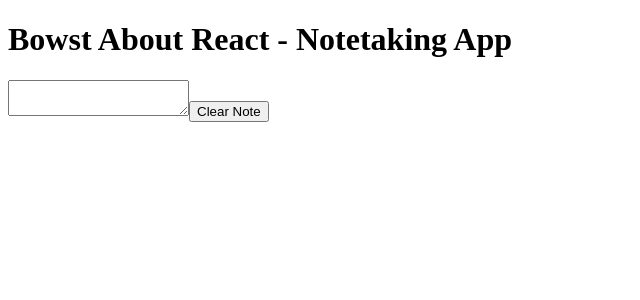
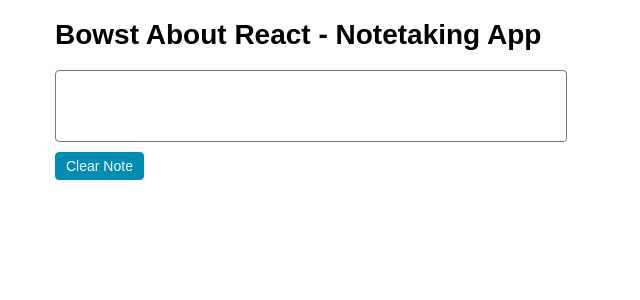
Before and after one commit to bowst/bowst-about-react, a React app: page / in a window 1280 px wide. Shown: the top 300 px of the page, without its empty margins (0-640 px from the left). Built offline with nearby package versions, Linux system fonts and the light colour scheme; the HTML template or start-up script is replaced by a standard one.

Commit message:
Step 3.2 - Adding some style

```diff
--- /dev/null
+++ b/common/styles/main.scss
@@ -0,0 +1,35 @@
+body{
+	font-family: sans-serif;
+	font-size: 14px;
+}
+
+textarea{
+	width: 500px;
+	height: 60px;
+	display: block;
+	border-radius: 4px;
+	resize: none;
+	font-size: 1em;
+	padding: 5px;
+}
+
+button{
+	background-color: #008CB3;
+    border: 1px solid #008CB3;
+    color: white;
+    margin: 10px 10px 0 0;
+    padding: 5px 10px;
+    border-radius: 4px;
+    font-size: 1em;
+
+    &:hover{
+    	background-color: #08C5FB;
+    	border: 1px solid #08C5FB;
+    	cursor: pointer;
+    }
+}
+
+.container{
+	width: 1170px;
+	margin: auto;
+}
--- a/package.json
+++ b/package.json
@@ -32,6 +32,10 @@
     "babel-preset-es2015": "^6.5.0",
     "babel-preset-react": "^6.5.0",
     "babel-preset-stage-0": "^6.5.0",
+    "css-loader": "^0.23.1",
+    "node-sass": "^3.4.2",
+    "sass-loader": "^3.1.2",
+    "style-loader": "^0.13.0",
     "webpack": "^1.12.13"
   }
 }
--- a/src/app/app.jsx
+++ b/src/app/app.jsx
@@ -1,5 +1,12 @@
 //this is ES6 syntax, it's essentially equivalent to: var React = require('react')
 import React from 'react';
+
+/*
+Bring in our styles.  Because we've set up the common folder as a module directory in our webpack configuration,
+we can reference code in that folder as if it were in node_modules.  That is, we don't need the relative path (i.e. the './' in front of the path)
+to the code because webpack will automatically search both the node_modules and common directories for paths that match our request
+*/
+import styles from "styles/main.scss";
 
 //Bring in our other components
 import EditNote from "./../components/EditNote.jsx";
@@ -9,7 +16,7 @@
 export default class App extends React.Component{
 	render(){
 		return (
-			<div>
+			<div className="container">
 				{/*
 					Since JSX is basically XML, all components can only consist of a single node.
 					That's why I've wrapped everything in a div
--- a/webpack.config.js
+++ b/webpack.config.js
@@ -11,6 +11,9 @@
 		path: path.join(__dirname, "dist"),//define the path where our files will be generated
 		filename: "[name].bundle.js"//name of the file, [name] will be replaced with key in entry object ('app')
 	},
+	resolve: {
+        modulesDirectories: ["node_modules", "common"]
+    },
 	module: {
 		//tells webpack which loaders to use
 		loaders: [
@@ -23,7 +26,24 @@
 				exclude: /(node_modules)/,
 				//tell babel loader to cache the results of the loader for faster builds
 				cacheDirectory: true
-		    }
+		    },
+		    /*
+		    	Specify the loaders for SCSS files
+	    	*/
+			{
+				test: /\.scss$/,
+				/*
+					Notice how we specify an array of loaders here.  Webpack will pass the file from the last one specified
+					to the first one.  Here's how it happens:
+
+					1) The SASS loader compiles our SCSS file to CSS
+
+					2) The CSS loader compiles that CSS into a text string
+
+					3) The style loader uses JS to write that string to a <style> tag on the page
+				*/
+				loaders: ["style", "css", "sass"]
+			}
 		]
 	}
 };
```
Also changed, not shown: 2 other files (tests, documents, lock files or other folders).
